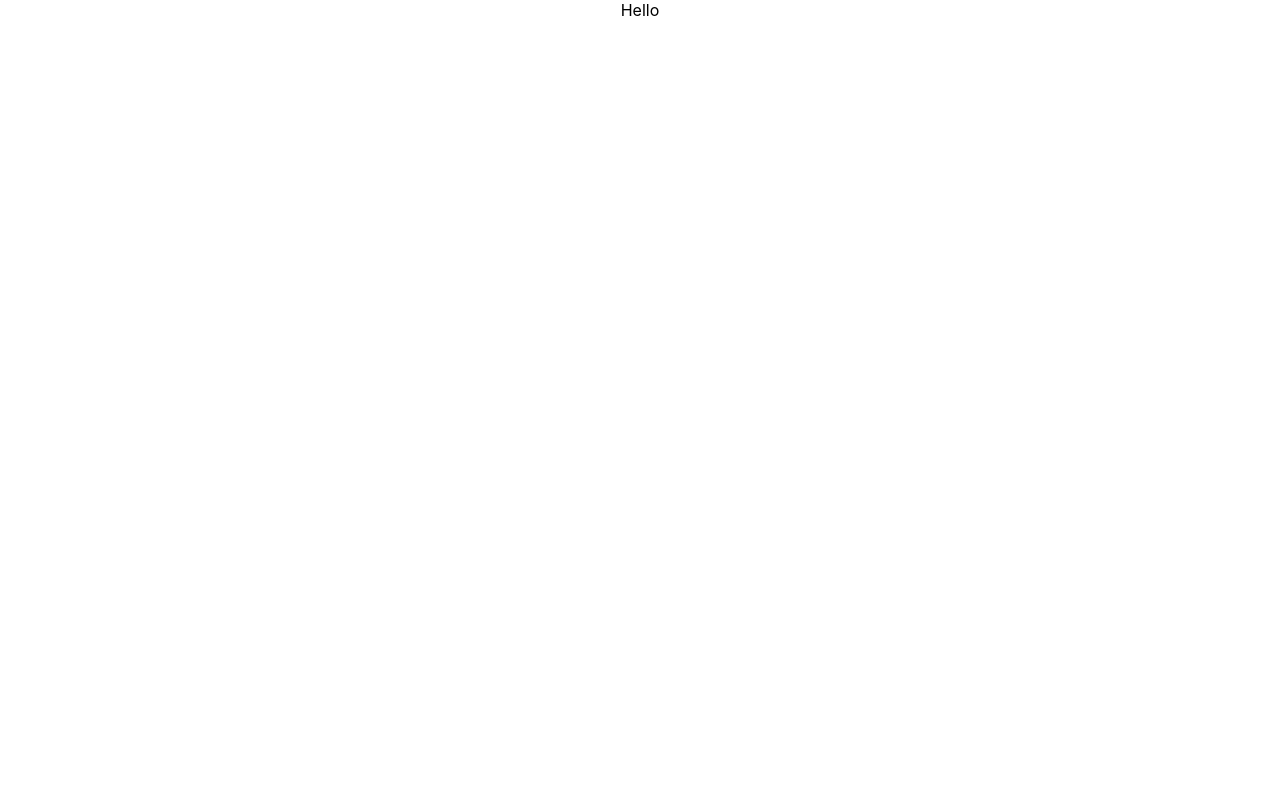
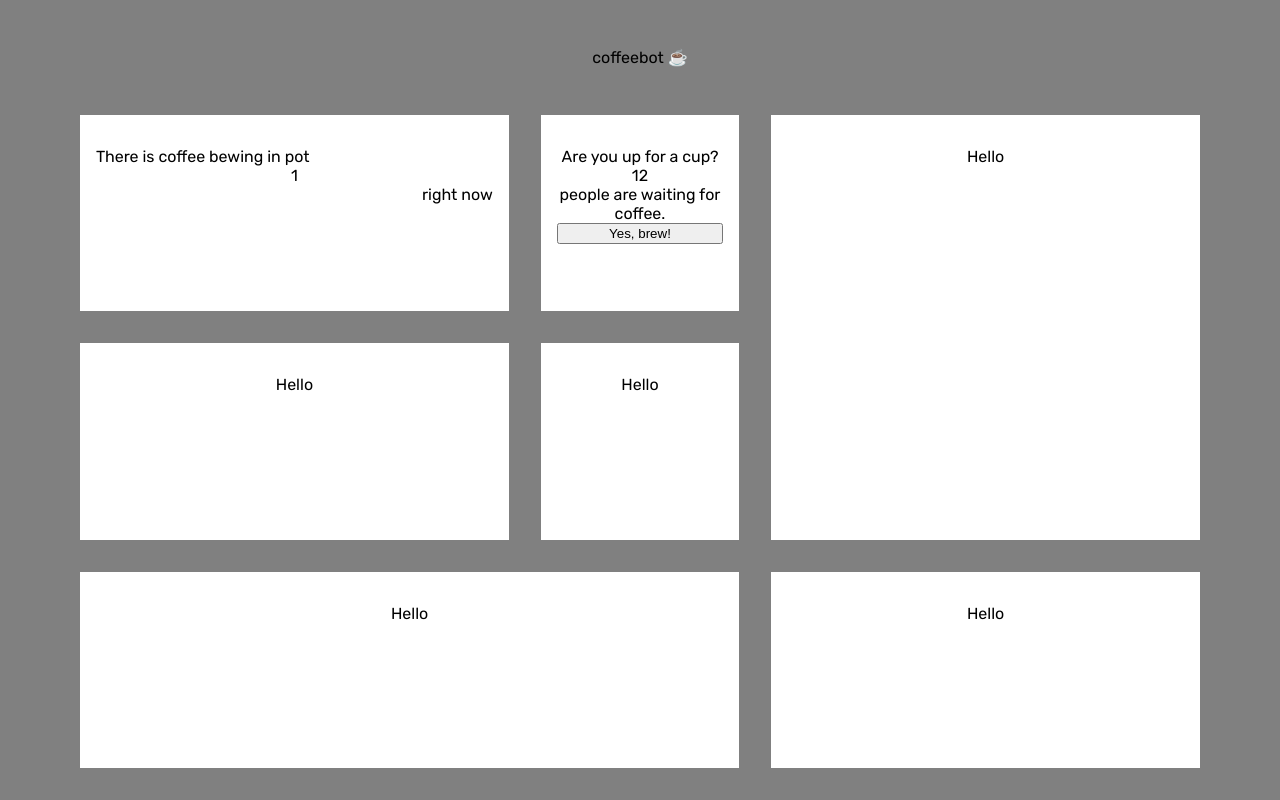
Before and after one commit to dardandauti/coffeebot-frontend, a React (Create React App) app: page / in a window 1280 px wide. Built offline with nearby package versions, Linux system fonts and the light colour scheme.

Commit message:
Fixed grid-layout and added two components

```diff
--- a/src/App.module.scss
+++ b/src/App.module.scss
@@ -1,38 +1,74 @@
-.App {
-  text-align: center;
+@import url("https://fonts.googleapis.com/css2?family=Rubik:ital,wght@0,300;0,400;0,500;0,600;0,700;0,800;0,900;1,300;1,400;1,500;1,600;1,700;1,800;1,900&display=swap");
+
+.root {
+  height: 100vh;
+  display: flex;
+  font-family: Rubik;
+  background-color: grey;
+  flex-direction: column;
+  justify-content: space-between;
 }
 
-.App-logo {
-  height: 40vmin;
-  pointer-events: none;
+.container {
+  height: 100%;
+  padding: 0rem 5rem 2rem 5rem;
+  display: grid;
+  text-align: center;
+  grid-template-columns: repeat(5, 1fr);
+  grid-template-rows: repeat(3, 1fr);
+  gap: 2rem;
+  grid-auto-flow: row;
+  grid-template-areas:
+    "brewingRightNowCard brewingRightNowCard upForACupCard todayCard todayCard"
+    "graphCard graphCard weeklyCard todayCard todayCard"
+    "lastBrewedCard lastBrewedCard lastBrewedCard firstBrewedCard firstBrewedCard";
 }
 
-@media (prefers-reduced-motion: no-preference) {
-  .App-logo {
-    animation: App-logo-spin infinite 20s linear;
-  }
+.header {
+  display: flex;
+  padding: 3rem;
+  justify-content: center;
+  align-items: center;
 }
 
-.App-header {
-  background-color: #282c34;
-  min-height: 100vh;
-  display: flex;
-  flex-direction: column;
-  align-items: center;
-  justify-content: center;
-  font-size: calc(10px + 2vmin);
-  color: white;
+.brewingRightNowCard {
+  grid-area: brewingRightNowCard;
+  padding: 2rem 1rem;
+  background-color: white;
 }
 
-.App-link {
-  color: #61dafb;
+.upForACupCard {
+  grid-area: upForACupCard;
+  padding: 2rem 1rem;
+  background-color: white;
 }
 
-@keyframes App-logo-spin {
-  from {
-    transform: rotate(0deg);
-  }
-  to {
-    transform: rotate(360deg);
-  }
+.graphCard {
+  grid-area: graphCard;
+  padding: 2rem 1rem;
+  background-color: white;
 }
+
+.weeklyCard {
+  grid-area: weeklyCard;
+  padding: 2rem 1rem;
+  background-color: white;
+}
+
+.todayCard {
+  grid-area: todayCard;
+  padding: 2rem 1rem;
+  background-color: white;
+}
+
+.lastBrewedCard {
+  grid-area: lastBrewedCard;
+  padding: 2rem 1rem;
+  background-color: white;
+}
+
+.firstBrewedCard {
+  grid-area: firstBrewedCard;
+  padding: 2rem 1rem;
+  background-color: white;
+}
--- a/src/App.tsx
+++ b/src/App.tsx
@@ -1,7 +1,26 @@
 import classes from "./App.module.scss";
+import { BrewingRightNow } from "./Components/BrewingRightNow/BrewingRightNow";
+import { UpForACup } from "./Components/UpForACup/UpForACup";
 
 function App() {
-  return <div className={classes.App}>Hello</div>;
+  return (
+    <div className={classes.root}>
+      <div className={classes.header}>coffeebot &#9749;</div>
+      <div className={classes.container}>
+        <div className={classes.brewingRightNowCard}>
+          <BrewingRightNow />
+        </div>
+        <div className={classes.upForACupCard}>
+          <UpForACup />
+        </div>
+        <div className={classes.graphCard}>Hello</div>
+        <div className={classes.weeklyCard}>Hello</div>
+        <div className={classes.todayCard}>Hello</div>
+        <div className={classes.lastBrewedCard}>Hello</div>
+        <div className={classes.firstBrewedCard}>Hello</div>
+      </div>
+    </div>
+  );
 }
 
 export default App;
--- /dev/null
+++ b/src/Components/BrewingRightNow/BrewingRightNow.module.scss
@@ -0,0 +1,16 @@
+.root {
+  display: flex;
+  flex-direction: column;
+  justify-content: space-between;
+  & p {
+    margin: 0;
+  }
+}
+
+.rightAlignedTitle {
+  text-align: start;
+}
+
+.leftAlignedFooter {
+  text-align: end;
+}
--- /dev/null
+++ b/src/Components/BrewingRightNow/BrewingRightNow.tsx
@@ -0,0 +1,11 @@
+import classes from "./BrewingRightNow.module.scss";
+
+export const BrewingRightNow = () => {
+  return (
+    <div className={classes.root}>
+      <p className={classes.rightAlignedTitle}>There is coffee bewing in pot</p>
+      <p>1</p>
+      <p className={classes.leftAlignedFooter}>right now</p>
+    </div>
+  );
+};
--- /dev/null
+++ b/src/Components/UpForACup/UpForACup.module.scss
@@ -0,0 +1,8 @@
+.root {
+  display: flex;
+  flex-direction: column;
+  justify-content: space-between;
+  & p {
+    margin: 0;
+  }
+}
--- /dev/null
+++ b/src/Components/UpForACup/UpForACup.tsx
@@ -0,0 +1,12 @@
+import classes from "./UpForACup.module.scss";
+
+export const UpForACup = () => {
+  return (
+    <div className={classes.root}>
+      <p>Are you up for a cup?</p>
+      <p>12</p>
+      <p>people are waiting for coffee.</p>
+      <button>Yes, brew!</button>
+    </div>
+  );
+};
```
